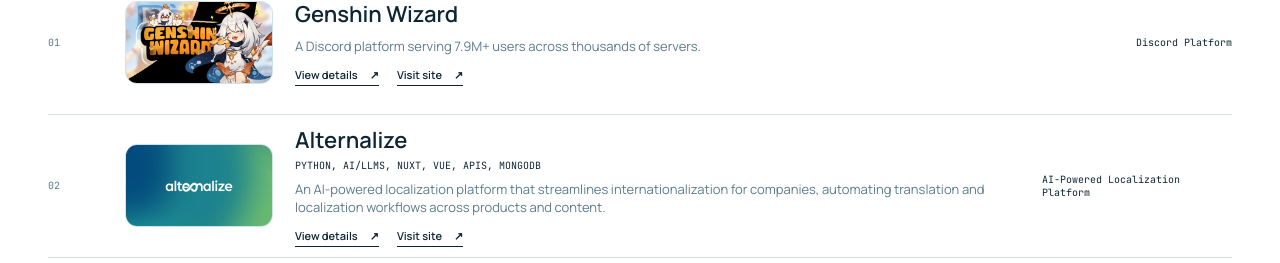
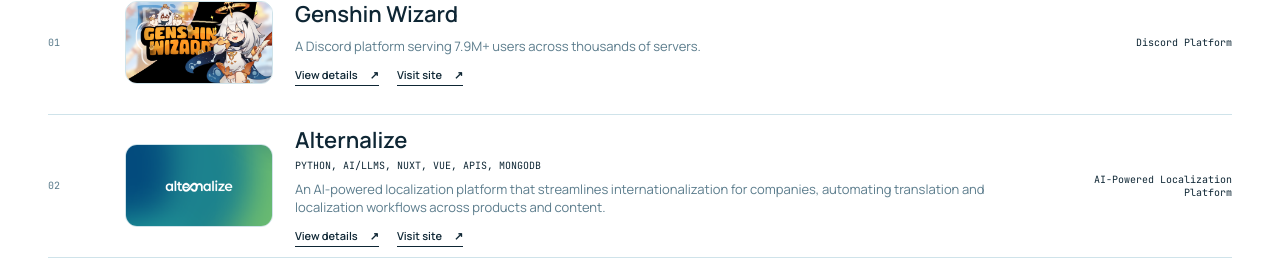
Before and after one commit to hattvr/zaeemz-website, a Nuxt app: page / in a window 1280 px wide. Shown: the part 5546-5809 px from the top of the page. Built offline with nearby package versions, Linux system fonts and the light colour scheme.

Commit message:
style: update alignment for projects

```diff
--- a/app/assets/css/main.css
+++ b/app/assets/css/main.css
@@ -842,7 +842,9 @@
 }
 
 .project-kind {
-	justify-self: end;
+	width: 100%;
+	justify-self: stretch;
+	text-align: right;
 	color: var(--ink);
 }
 
```
